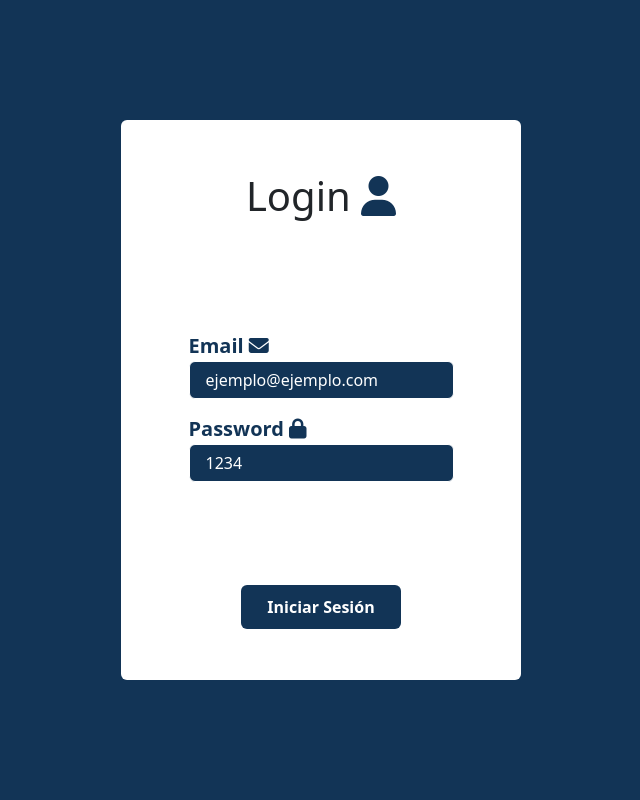
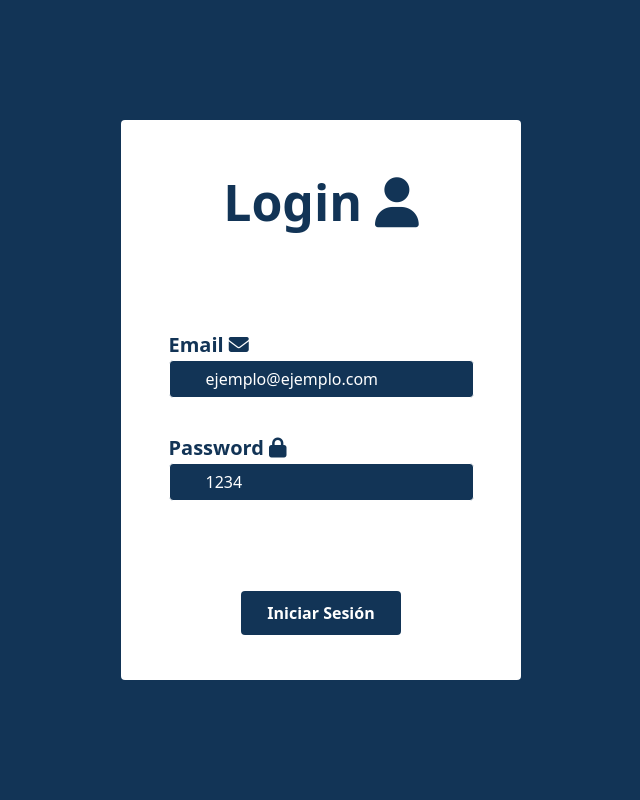
Before and after one commit to DavidKal29/FlaskMySQLContactsApp, a Flask app: page /login in a window 1280 px wide. Shown: the whole page, without its empty margins (319-959 px from the left). Run offline with Flask 3, Linux system fonts and the light colour scheme.

Commit message:
Añadimos la pagina 404 y redirigimos a login si es 401

```diff
--- a/src/app.py
+++ b/src/app.py
@@ -7,7 +7,7 @@ from models.ModelUser import ModelUser
 from models.entities.User import User
 import sys
 
-sys.path.append(os.path.abspath(os.path.join(os.path.dirname(__file__), 'src')))
+#sys.path.append(os.path.abspath(os.path.join(os.path.dirname(__file__), 'src')))
 
 load_dotenv()
 
@@ -73,8 +73,17 @@ def logout():
     return redirect(url_for('login'))
 
 
+def status_404(error):
+    return render_template('error404.html')
+
+def status_401(error):
+    return redirect(url_for('login'))
+
+
 
 
 
 if __name__=='__main__':
+    app.register_error_handler(404,status_404)
+    app.register_error_handler(401,status_401)
     app.run(debug=True)
--- a/src/templates/layout.html
+++ b/src/templates/layout.html
@@ -5,8 +5,6 @@
     <meta name="viewport" content="width=device-width, initial-scale=1.0">
     <title>{% block title %}  {% endblock %}</title>
     <link rel="shortcut icon" href="https://bluemoji.io/cdn-proxy/646218c67da47160c64a84d5/64faef0ecfa26252c553f99d_94.png" type="image/x-icon">
-    <!-- Bootstrap -->
-    <link href="https://cdn.jsdelivr.net/npm/bootstrap@5.3.3/dist/css/bootstrap.min.css" rel="stylesheet" integrity="sha384-QWTKZyjpPEjISv5WaRU9OFeRpok6YctnYmDr5pNlyT2bRjXh0JMhjY6hW+ALEwIH" crossorigin="anonymous">
     <script src="https://unpkg.com/@tailwindcss/browser@4"></script>
     <link rel="stylesheet" href="https://cdnjs.cloudflare.com/ajax/libs/font-awesome/6.7.2/css/all.min.css" integrity="sha512-Evv84Mr4kqVGRNSgIGL/F/aIDqQb7xQ2vcrdIwxfjThSH8CSR7PBEakCr51Ck+w+/U6swU2Im1vVX0SVk9ABhg==" crossorigin="anonymous" referrerpolicy="no-referrer" />
 </head>
--- a/src/templates/login.html
+++ b/src/templates/login.html
@@ -5,9 +5,9 @@
 {% block body %}
 <section class="flex flex-col justify-center items-center bg-[#123456] h-screen">
     <form action="/login" method="post" class="bg-white w-[50vh] h-[70vh] rounded flex flex-col justify-around items-center">
-        <h1 class="font-bold text-[#123456]">Login <i class="fa-solid fa-user text-[#123456]"></i> </h1>
+        <h1 class="font-bold text-[#123456] text-[50px] font-bold">Login <i class="fa-solid fa-user text-[#123456]"></i> </h1>
 
-        <div class="flex flex-col justify-center items-center gap-[15px]">
+        <div class="flex flex-col justify-center items-center gap-[35px]">
             <!-- <div class="flex flex-col justify-center items-start">
                 <label class="font-bold text-[20px] text-[#123456]">Username <i class="fa-solid fa-envelope"></i> </label>
                 <input type="text" class="border-[1px] rounded bg-[#123456] text-white placeholder-white py-[6px] px-[16px]" placeholder="Username" required name="username">
@@ -15,16 +15,16 @@
 
             <div class="flex flex-col justify-center items-start">
                 <label class="font-bold text-[20px] text-[#123456]">Email <i class="fa-solid fa-envelope"></i> </label>
-                <input type="email" class="border-[1px] rounded bg-[#123456] text-white placeholder-white py-[6px] px-[16px]" placeholder="ejemplo@ejemplo.com" required name="email">
+                <input type="email" class="border-[1px] rounded bg-[#123456] text-white placeholder-white py-[6px] px-[36px]" placeholder="ejemplo@ejemplo.com" required name="email">
             </div>
 
             <div class="flex flex-col justify-center items-start">
                 <label class="font-bold text-[20px] text-[#123456]">Password <i class="fa-solid fa-lock"></i> </label>
-                <input type="password" class="border-[1px] rounded bg-[#123456] text-white placeholder-white py-[6px] px-[16px]" placeholder="1234" required name="password">
+                <input type="password" class="border-[1px] rounded bg-[#123456] text-white placeholder-white py-[6px] px-[36px]" placeholder="1234" required name="password">
             </div>
         </div>
 
-        <button type="submit" class="bg-[#123456] text-white font-bold py-[10px] px-[26px] rounded">Iniciar Sesión</button>
+        <button type="submit" class="bg-[#123456] text-white font-bold py-[10px] px-[26px] rounded cursor-pointer">Iniciar Sesión</button>
     </form>
 </section>
 {% endblock %}
```
Also changed, not shown: src/templates/error404.html (added, +12 -0 lines), src/static/image-removebg-preview (8).png (added).
